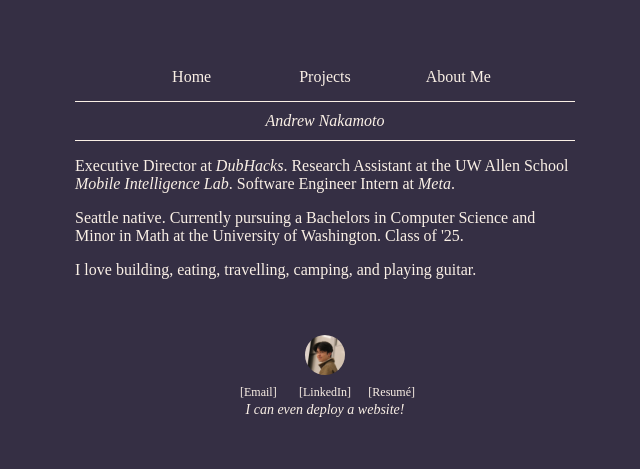
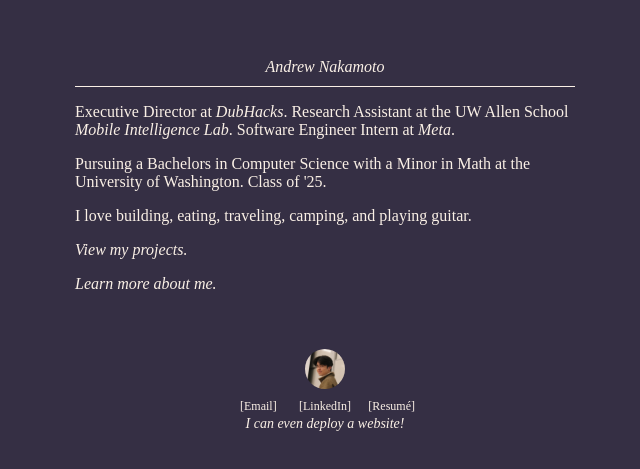
Before and after one commit to asn1814/personal-website, a React (Create React App) app: page / in a window 1280 px wide. Shown: the part 159-628 px from the top of the page, without its empty margins (315-955 px from the left). Built offline with nearby package versions, Linux system fonts and the light colour scheme.

Commit message:
pages setup

```diff
--- a/src/App.tsx
+++ b/src/App.tsx
@@ -1,10 +1,8 @@
 import React from 'react';
 import { BrowserRouter, Route, Routes } from 'react-router-dom';
 import styled from 'styled-components';
-import { Mainbox } from './components/mainbox.tsx';
-import { Footer } from './components/footer.tsx';
-import { Nav } from './components/nav.tsx';
-import { About } from './components/about.tsx';
+import PageHome from './pages/PageHome.tsx';
+import PageAbout from './pages/PageAbout.tsx';
 import { THEME_COLORS } from './utils/theme.ts';
 import { INTERNAL_LINKS } from './utils/links.ts';
 
@@ -23,13 +21,11 @@ function App() {
   return (
     <BrowserRouter>
       <Container>
-        <Nav></Nav>
           <Routes>
-            <Route path={INTERNAL_LINKS.HOME} element={<Mainbox />} />
-            <Route path={INTERNAL_LINKS.PROJECTS} element={<About />} />
-            <Route path={INTERNAL_LINKS.ABOUT} element={<About />} />
+            <Route path={INTERNAL_LINKS.HOME} element={<PageHome />} />
+            <Route path={INTERNAL_LINKS.PROJECTS} element={<PageAbout />} />
+            <Route path={INTERNAL_LINKS.ABOUT} element={<PageAbout />} />
           </Routes>
-        <Footer></Footer>
       </Container>
     </BrowserRouter>
   );
--- a/src/components/content.tsx
+++ b/src/components/content.tsx
@@ -30,12 +30,17 @@ export const Content = () => {
           Software Engineer Intern at <InlineLink href="https://about.meta.com" target="_blank">Meta</InlineLink>.
         </Paragraph>
         <Paragraph>
-          Seattle native.
-          Currently pursuing a Bachelors in Computer Science and Minor in Math at the University of Washington.
+          Pursuing a Bachelors in Computer Science with a Minor in Math at the University of Washington.
           Class of '25.
         </Paragraph>
         <Paragraph>
-          I love building, eating, travelling, camping, and playing guitar.
+          I love building, eating, traveling, camping, and playing guitar.
+        </Paragraph>
+        <Paragraph>
+          <InlineLink href="/projects" target="_self">View my projects.</InlineLink>
+        </Paragraph>
+        <Paragraph>
+          <InlineLink href="/about" target="_self">Learn more about me.</InlineLink>
         </Paragraph>
     </>
   );
--- a/src/components/title.tsx
+++ b/src/components/title.tsx
@@ -13,7 +13,6 @@ const Container = styled.div`
   justify-content: center;
   font-style: italic;
   border-bottom: solid 0.5px;
-  border-top: solid 0.5px;
   border-color: ${THEME_COLORS.brandWhite};
   padding: 10px 0px;
 `;
--- /dev/null
+++ b/src/pages/PageAbout.tsx
@@ -0,0 +1,15 @@
+import React from 'react';
+import { Nav } from '../components/nav.tsx';
+import { About } from '../components/about.tsx';
+import { Footer } from '../components/footer.tsx';
+
+const PageAboutBase: React.FC = props => {
+  return (
+    <>
+      <Nav />
+      <About />
+      <Footer />
+    </>
+  );
+};
+export default PageAboutBase;
--- /dev/null
+++ b/src/pages/PageHome.tsx
@@ -0,0 +1,14 @@
+import React from 'react';
+import { Mainbox } from '../components/mainbox.tsx';
+import { Footer } from '../components/footer.tsx';
+
+const PageHome: React.FC = props => {
+  return (
+    <>
+      <Mainbox />
+      <Footer />
+    </>
+  );
+};
+
+export default PageHome;
```
Also changed, not shown: 1 other file (tests, documents, lock files or other folders).
